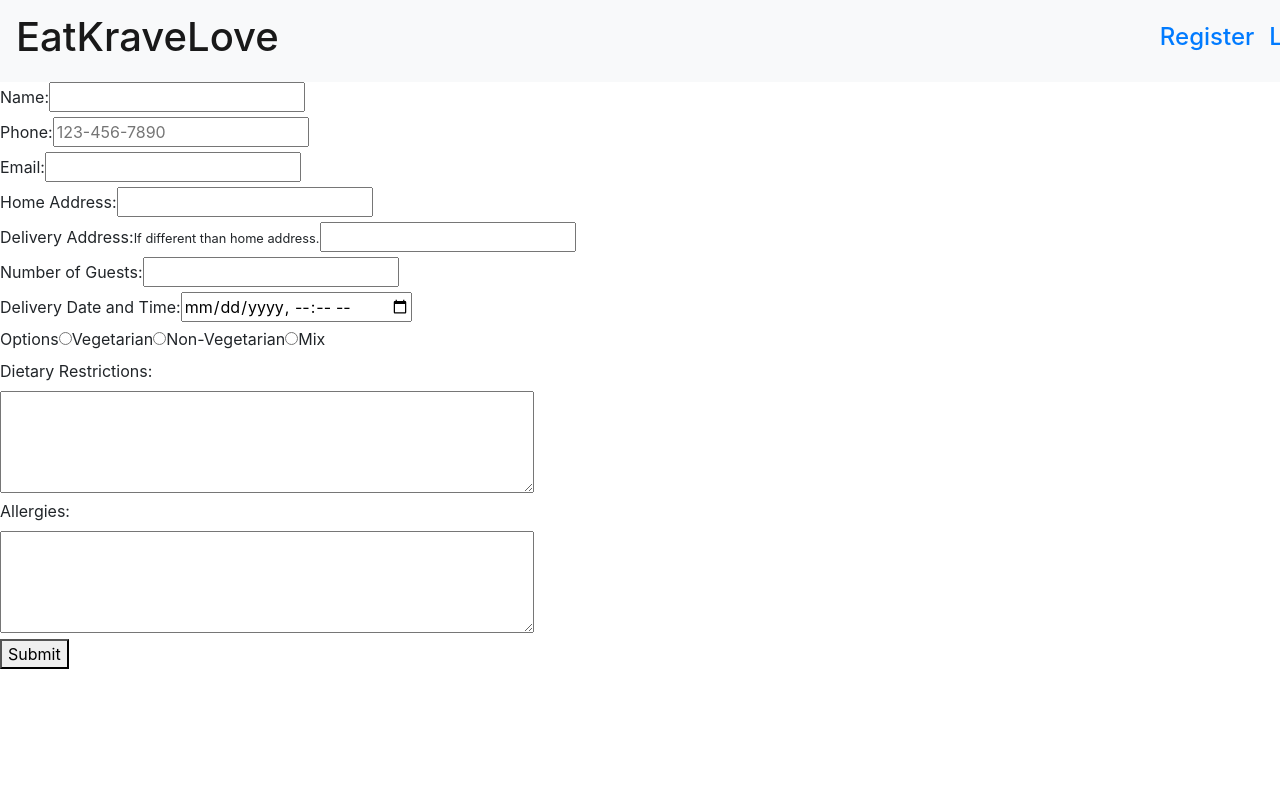
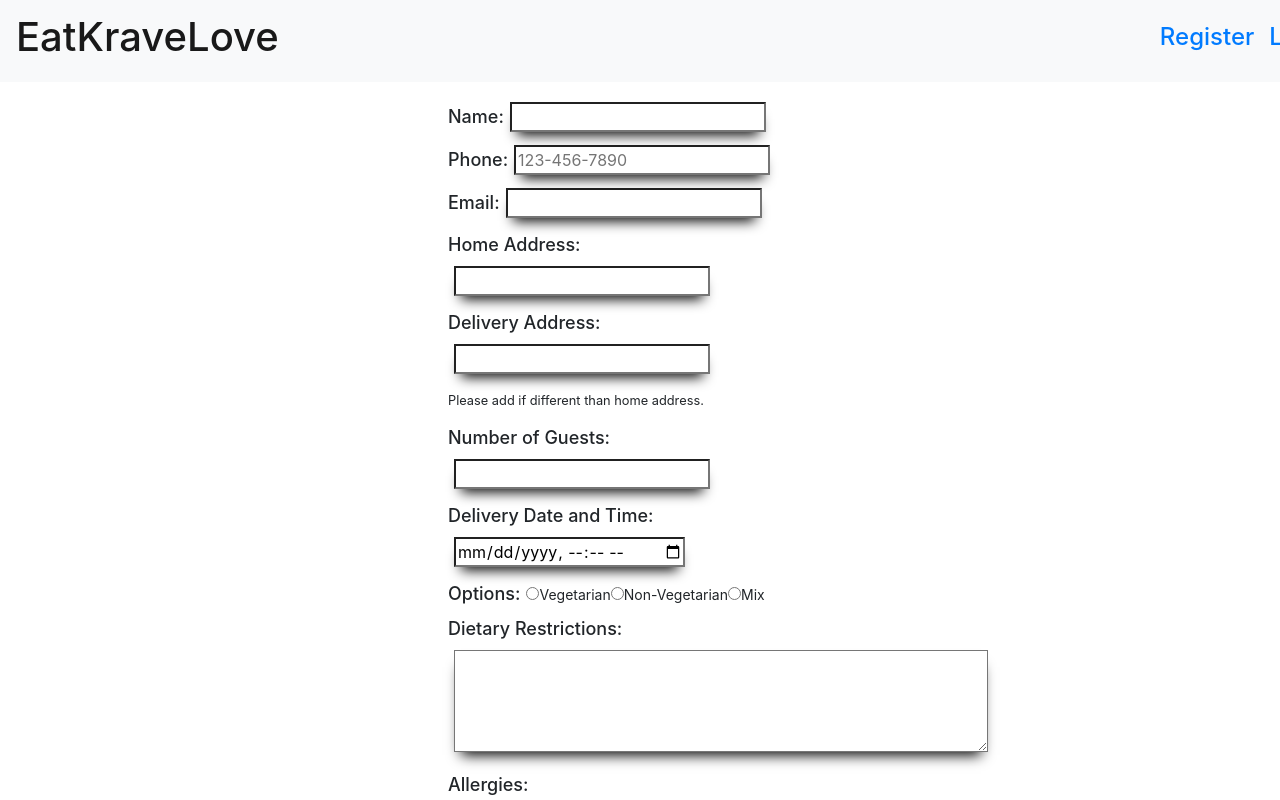
Before and after one commit to michaelpaulcuccia/eatkravelove, a React (Create React App) app in the folder client/: page /orderform in a window 1280 px wide. Shown: the top 800 px of the page. Built offline with nearby package versions, Linux system fonts and the light colour scheme.

Commit message:
css update to form

```diff
--- a/client/src/components/Login.js
+++ b/client/src/components/Login.js
@@ -17,7 +17,8 @@ const Login = () => {
             //create headers
             const config = {
                 headers: {
-                    'Content-Type': 'application/json'
+                    'Content-Type': 'application/json',
+                    'Set-Cookie': 'ice_cream=chocolate'
                 }
             };
 
--- a/client/src/components/order/OrderForm.js
+++ b/client/src/components/order/OrderForm.js
@@ -1,6 +1,7 @@
 import React, { useContext } from 'react';
 import UserContext from '../../context/UserContext';
 import { useForm } from "react-hook-form";
+import '../../style/OrderFormStyle.css';
 import axios from 'axios';
 
 const OrderForm = () => {
@@ -53,66 +54,69 @@ const OrderForm = () => {
     }
 
     return (
-        <div>
+        <div className='orderForm_container'>
 
-            <form onSubmit={handleSubmit(onSubmit)}>
+            <form
+                className='form'
+                onSubmit={handleSubmit(onSubmit)}
+            >
 
                 <div>
-                    <label htmlFor='name'>Name:</label>
-                    <input name='name' type='text' required ref={register}></input>
+                    <label className='label_text' htmlFor='name'>Name:</label>
+                    <input className='input_field' name='name' type='text' required ref={register}></input>
                 </div>
 
                 <div>
-                    <label htmlFor='phone'>Phone:</label>
-                    <input name='phone' type='tel' placeholder="123-456-7890" pattern="[0-9]{3}-[0-9]{3}-[0-9]{4}" required ref={register}></input>
+                    <label className='label_text' htmlFor='phone'>Phone:</label>
+                    <input className='input_field' name='phone' type='tel' placeholder="123-456-7890" pattern="[0-9]{3}-[0-9]{3}-[0-9]{4}" required ref={register}></input>
                 </div>
 
                 <div>
-                    <label htmlFor='email'>Email:</label>
-                    <input name='email' type='email' pattern="[a-z0-9._%+-]+@[a-z0-9.-]+\.[a-z]{2,}$" required ref={register}></input>
+                    <label className='label_text' htmlFor='email'>Email:</label>
+                    <input className='input_field' name='email' type='email' pattern="[a-z0-9._%+-]+@[a-z0-9.-]+\.[a-z]{2,}$" required ref={register}></input>
                 </div>
 
                 <div>
-                    <label htmlFor='address'>Home Address:</label>
-                    <input name='address' type='text' required ref={register}></input>
+                    <label className='label_text' htmlFor='address'>Home Address:</label>
+                    <input className='input_field' name='address' type='text' required ref={register}></input>
                 </div>
 
                 <div>
-                    <label htmlFor='name'>Delivery Address:</label>
-                    <small>If different than home address.</small>
-                    <input name='deliveryaddress' type='text' ref={register}></input>
+                    <label className='label_text' htmlFor='name'>Delivery Address:</label>
+                    <input className='input_field' name='deliveryaddress' type='text' ref={register}></input>
+                    <div style={{ marginBottom: '13px' }}><small>Please add if different than home address.</small></div>
                 </div>
 
                 <div>
-                    <label htmlFor='name'>Number of Guests:</label>
-                    <input name='numberofguests' type='number' required ref={register}></input>
+                    <label className='label_text' htmlFor='name'>Number of Guests:</label>
+                    <input className='input_field' name='numberofguests' type='number' required ref={register}></input>
                 </div>
 
                 <div>
-                    <label htmlFor='name'>Delivery Date and Time:</label>
-                    <input name='deliverydateandtime' type='datetime-local' required ref={register}></input>
+                    <label className='label_text' htmlFor='name'>Delivery Date and Time:</label>
+                    <input className='input_field' name='deliverydateandtime' type='datetime-local' required ref={register}></input>
                 </div>
 
                 <div>
-                    <label>Options</label>
+                    <label style={{ marginRight: '6px' }} className='label_text'>Options:</label>
                     <input type="radio" name="veg" value="veg"></input>
-                    <label htmlFor="veg">Vegetarian</label>
+                    <label className='radio_text' htmlFor="veg">Vegetarian</label>
                     <input type="radio" name="nonveg" value="nonveg"></input>
-                    <label htmlFor="nonveg">Non-Vegetarian</label>
+                    <label className='radio_text' htmlFor="nonveg">Non-Vegetarian</label>
                     <input type="radio" name="mix" value="mix"></input>
-                    <label htmlFor="mix">Mix</label>
+                    <label className='radio_text' htmlFor="mix">Mix</label>
                 </div>
 
                 <div>
-                    <label htmlFor='dietaryrestrictions'>Dietary Restrictions:</label>
+                    <label className='label_text' htmlFor='dietaryrestrictions'>Dietary Restrictions:</label>
                     <br></br>
-                    <textarea name='dietaryrestrictions' rows="4" cols="50" maxLength="300" ref={register}></textarea>
+                    <textarea className='input_field' name='dietaryrestrictions' rows="4" cols="50" maxLength="300" ref={register}></textarea>
                 </div>
 
                 <div>
-                    <label htmlFor='allergies'>Allergies:</label>
+                    <label className='label_text' htmlFor='allergies'>Allergies:</label>
                     <br></br>
-                    <textarea name='allergies' rows="4" cols="50" maxLength="300" ref={register}></textarea>
+                    <textarea className='input_field' name='allergies' rows="4" cols="50" maxLength="300" ref={register}></textarea>
                 </div>
 
                 <div>
--- /dev/null
+++ b/client/src/style/OrderFormStyle.css
@@ -0,0 +1,25 @@
+.orderForm_container {
+    margin: auto;
+    width: 30%;
+}
+
+.form {
+    margin-top: 20px;
+    margin-bottom: 25px;
+}
+
+.label_text {
+    font-size: 18px;
+    font-weight: 500;
+}
+
+.radio_text {
+    font-size: 14px;
+    font-weight: 400;
+}
+
+.input_field {
+    margin-left: 6px;
+    margin-bottom: 13px;
+    box-shadow: 0px 10px 13px -7px #000000, 5px 5px 15px 5px rgba(0,0,0,0);
+}
```
